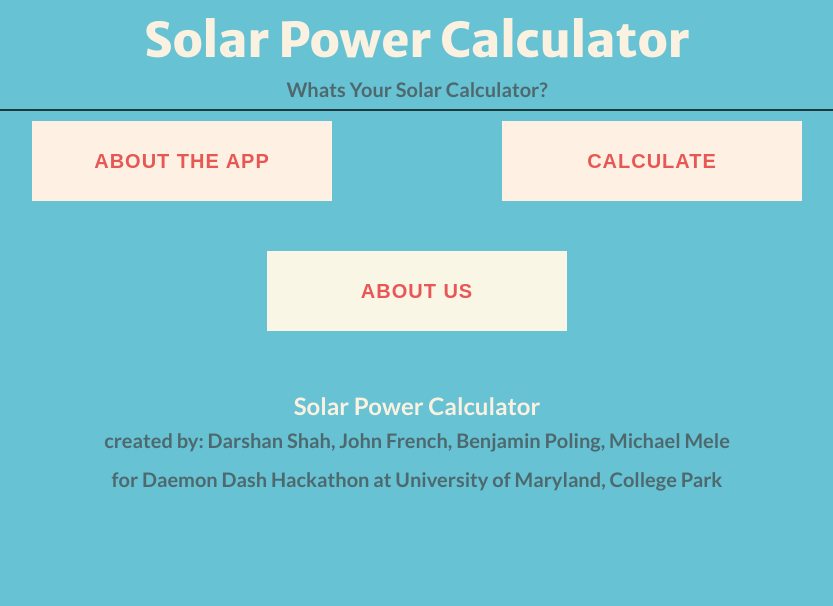
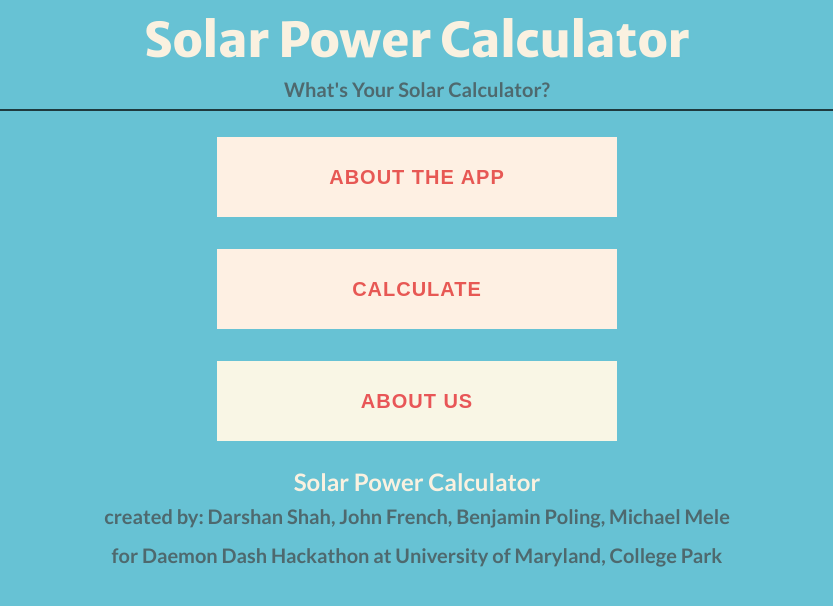
Before and after one commit to dhshah/What-s-your-solar-calculator, a plain HTML site: page index.html in a window 1280 px wide. Shown: the whole page, without its empty margins (223-1056 px from the left). Drawn offline with nearby package versions, Linux system fonts and the light colour scheme.

Commit message:
Better UI

```diff
--- a/index.html
+++ b/index.html
@@ -167,11 +167,11 @@
 		<!-- Top Navigation -->
 		<header class="codrops-header">
 			<h1 style="text-shadow:2px 2px #67c2d4">Solar Power Calculator</h1>
-			<p style="border-bottom:2px solid #000">Whats Your Solar Calculator?</p>
+			<p style="border-bottom:2px solid #000">What's Your Solar Calculator?</p>
 		</header>
 
-		<section>
-			<div class="morph-button morph-button-modal morph-button-modal-1 morph-button-fixed">
+		<section style="margin:auto;">
+			<div class="morph-button morph-button-modal morph-button-modal-1 morph-button-fixed" style="margin:2% 25%; width:50%">
 				<button type="button">About the App</button>
 				<div class="morph-content">
 					<div>
@@ -183,7 +183,7 @@
 					</div>
 				</div>
 			</div><!-- morph-button -->
-			<div class="morph-button morph-button-modal morph-button-modal-2 morph-button-fixed" style="float:right">
+			<div class="morph-button morph-button-modal morph-button-modal-2 morph-button-fixed" style="margin:2% 25%; width:50%">
 				<button type="button">Calculate</button>
 				<div class="morph-content">
 					<div>
@@ -199,14 +199,14 @@
 					</div>
 				</div>
 			</div><!-- morph-button -->
-			<div class="morph-button morph-button-overlay morph-button-fixed">
+			<div class="morph-button morph-button-overlay morph-button-fixed" style="margin:2% 25%; width:50%">
 				<button type="button">About Us</button>
 				<div class="morph-content">
 					<div>
 						<div class="content-style-overlay">
 							<span class="icon icon-close">Close the overlay</span>
-
-							<p> INSERT ABOUT US HERE!!!! </p>
+							<h2> About Us </h2>
+							<p> We are all students at University of Maryland, ages 0 to 99. We are Awesome. </p>
 						</div>
 					</div>
 				</div>
```
